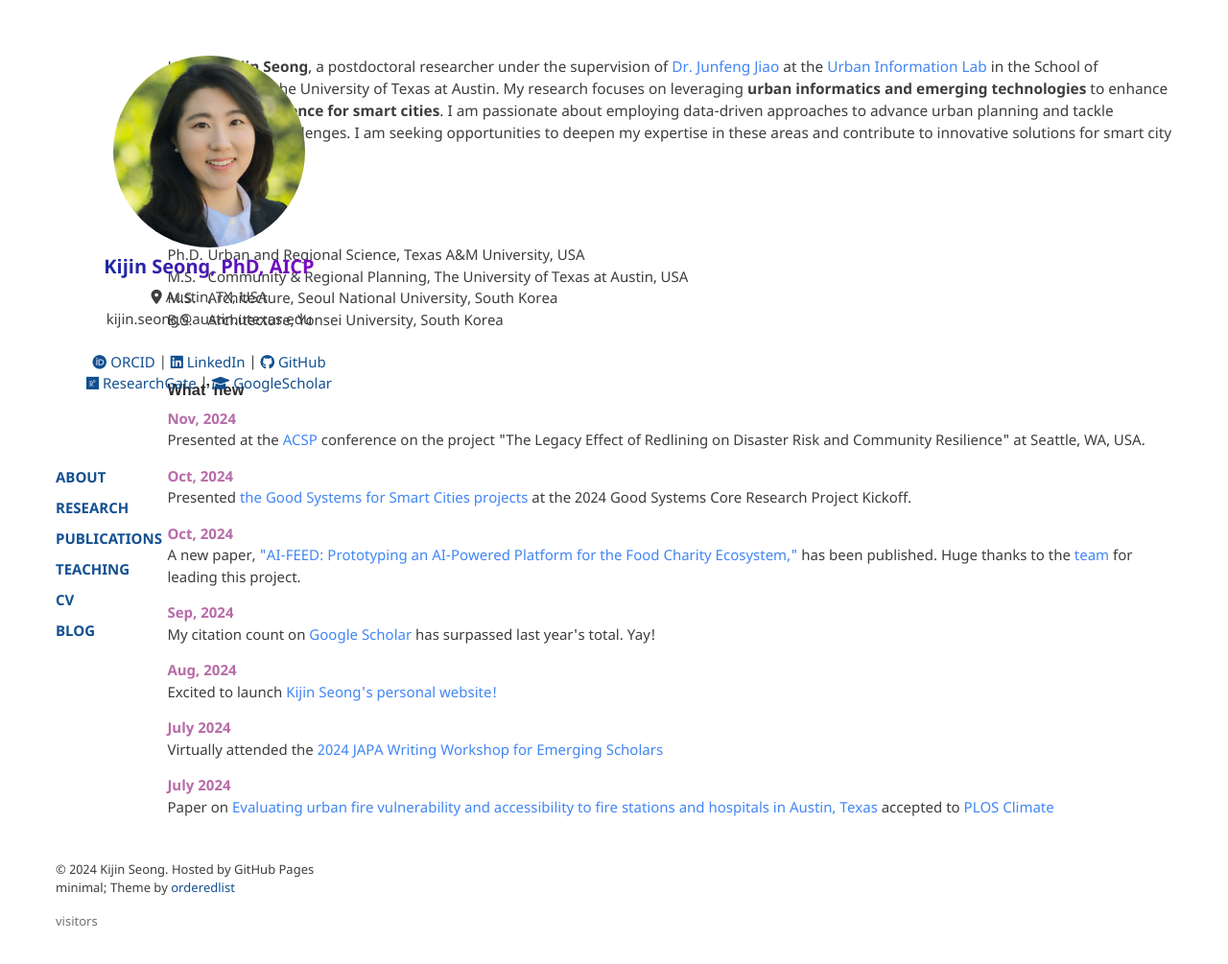
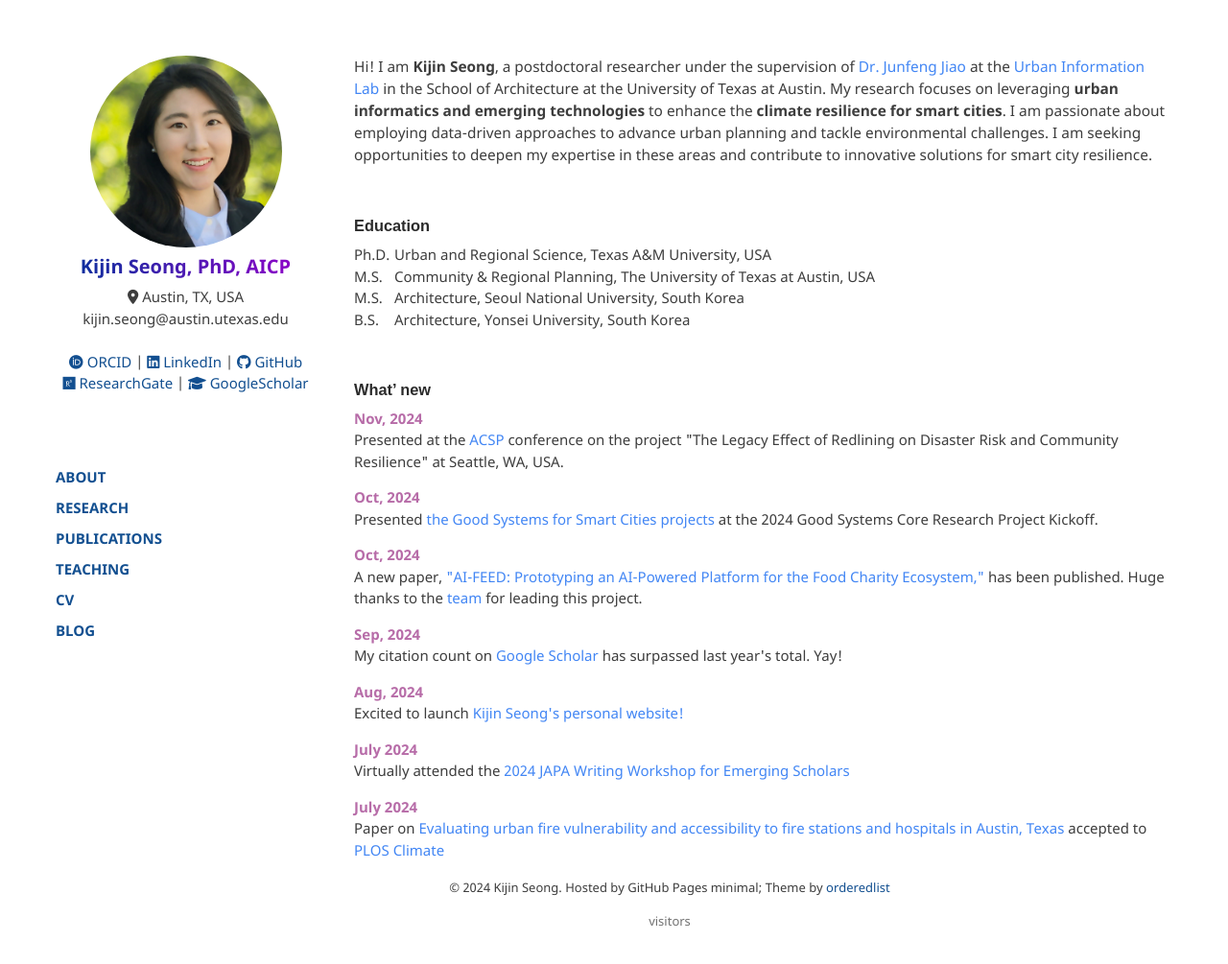
Before and after one commit to kijinseong/kijinseong.github.io, a Jekyll site: the page built from index.md, in a window 1280 px wide and 1020 px high. Shown: the top 1005 px of the window at 96% size. Built offline with Jekyll 4.4.1, drawn with Linux system fonts in a browser that asks for light colours; comment, search, counter and statistics services are not loaded.

Commit message:
Change CSS style

```diff
--- a/assets/css/style.scss
+++ b/assets/css/style.scss
@@ -47,20 +47,36 @@ w {
   font-size: 15px;
 }
 
-//Wrapper
-
+// Wrapper - 수정된 레이아웃
 .wrapper {
-  width: 100%;        // span the full viewport
-  max-width: none;    // remove any upper cap
+  width: 100%;
+  max-width: 1200px; // 최대 너비 설정으로 너무 넓어지는 것 방지
+  margin: 0 auto;    // 중앙 정렬
+  overflow: hidden;  // float clearfix
 }
 
-header  { width: 25%; float: left; }
-section { width: 75%; float: left; }
-footer {
+// 데스크톱 레이아웃
+header {
   width: 25%;
   float: left;
-  clear: both;        /* 떠 있는 float 요소들 아래로 강제 배치 */
+  position: relative;
+  padding-right: 20px; // 여백 추가
+}
+
+section {
+  width: 75%;
+  float: right;
+  padding-left: 20px;  // 여백 추가
+  padding-bottom: 50px;
+  // 이전의 90% width와 margin-left 제거
+}
+
+footer {
+  width: 100%;         // 전체 너비로 변경
+  float: none;         // float 제거
+  clear: both;
   margin-top: 2rem;
+  text-align: center;  // 중앙 정렬
 }
 
 .wrapper::after {
@@ -68,7 +84,6 @@ footer {
   display: table;
   clear: both;
 }
-
 
 // Project Tables
 .projects-grid {
@@ -107,14 +122,6 @@ footer {
   margin-top: 5px;
   font-size: 15px;
   color: #3d3d3d;
-}
-
-section {
-  //max-width:750px;
-  width: 90%;
-  float:right;
-  padding-bottom:50px;
-  margin-left:0px;
 }
 
 
@@ -157,29 +164,59 @@ section {
 }
 
 
+// 수정된 반응형 미디어 쿼리
 @media (max-width: 1100px) {
   .wrapper {
-    flex-direction: column; /* Stack items vertically on small screens */
-    width: 100%;            /* Use full width for small devices */
-    padding: 10px;          /* Reduce padding for smaller screens */
+    width: 100%;
+    padding: 10px;
   }
 
-  .sidebar {
-    width: 100%;            /* Sidebar takes full width */
-    max-width: none;        /* Remove maximum width constraint */
-    order: 2;               /* Display sidebar below the main content */
-    padding: 10px 0;        /* Adjust padding */
+  header {
+    width: 100%;        // 전체 너비
+    float: none;        // float 제거
+    padding-right: 0;   // 패딩 리셋
+    margin-bottom: 20px; // 아래 여백 추가
+    text-align: center; // 중앙 정렬
   }
 
-  .section {
-    width: 100%;            /* Section takes full width */
-    max-width: none;        /* Remove maximum width constraint */
-    order: 1;               /* Display section above the sidebar */
-    padding-bottom: 20px;   /* Adjust padding */
+  section {
+    width: 100%;        // 전체 너비
+    float: none;        // float 제거
+    padding-left: 0;    // 패딩 리셋
+    padding-bottom: 20px;
+  }
+
+  footer {
+    width: 100%;
+    margin-top: 20px;
+  }
+
+  // 프로젝트 그리드도 모바일에서 1열로
+  .projects-grid {
+    grid-template-columns: 1fr;
   }
 }
 
-//Collapse
+// 더 작은 화면을 위한 추가 미디어 쿼리
+@media (max-width: 768px) {
+  .wrapper {
+    padding: 5px;
+  }
+
+  header {
+    margin-bottom: 15px;
+  }
+
+  p {
+    font-size: 14px;
+  }
+
+  .project-item {
+    padding: 15px;
+  }
+}
+
+// Collapse
 .abstractcollapsed {
-  display: none; /* Ensures the element is hidden by default */
+  display: none;
 }
```
